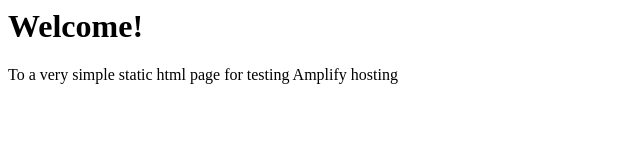
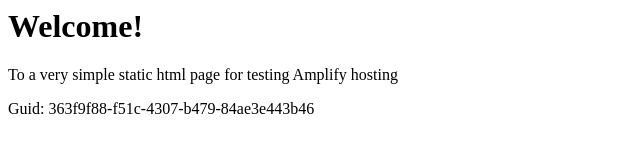
Before and after one commit to aws-aemilia-bah/Github-PR-Commit-Integration-Test-DoNotTouch-v1-preprod-me-south-1, a website: page src/index.html in a window 1280 px wide. Shown: the whole page, without its empty margins (0-640 px from the left). Drawn offline with Linux system fonts and the light colour scheme.

Commit message:
commit from integ tests

```diff
--- a/src/index.html
+++ b/src/index.html
@@ -1,3 +1,5 @@
+
+
 <html lang="en">
 
 <head>
@@ -10,6 +12,6 @@
 <body>
     <h1>Welcome!</h1>
     <p>To a very simple static html page for testing Amplify hosting</p>
-</body>
+    <p>Guid: 363f9f88-f51c-4307-b479-84ae3e443b46</p></body>
 
 </html>
```
